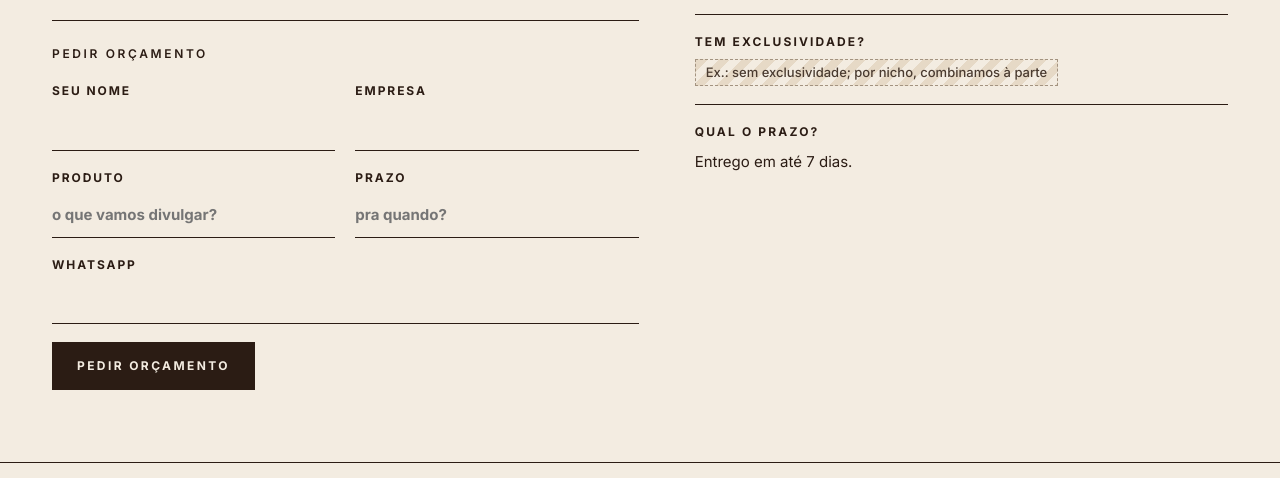
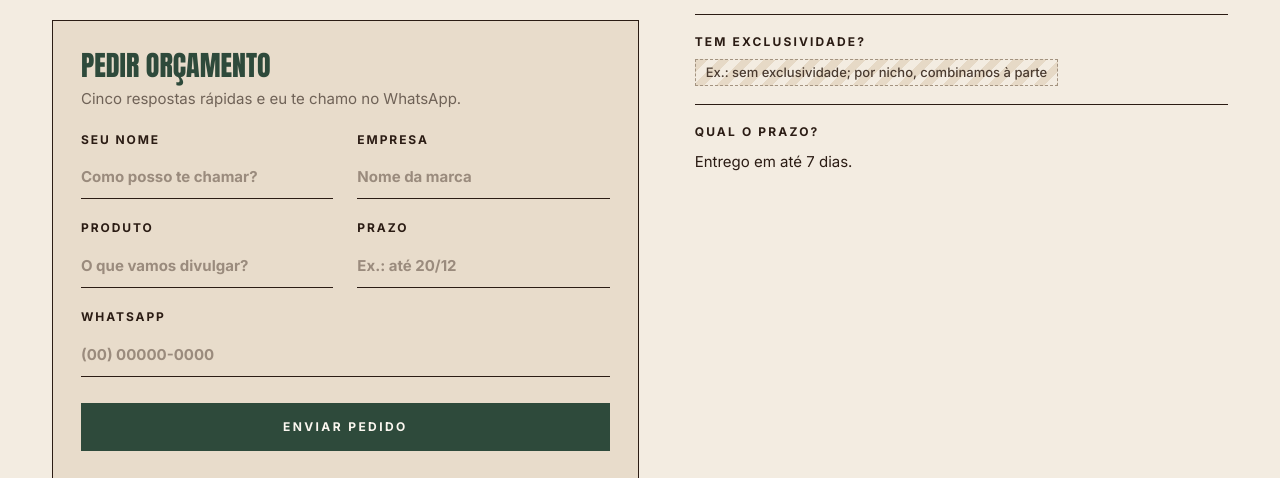
Before and after one commit to camilacostamvc-spec/UGC, a plain HTML site: page index.html in a window 1280 px wide. Shown: the part 5192-5670 px from the top of the page. Drawn offline with Linux system fonts and the light colour scheme; a web font is replaced by a local one.

Commit message:
Formulário de orçamento em bloco destacado, com exemplos nos campos
Co-Authored-By: Claude Opus 5.5 <noreply@anthropic.com>
Claude-Session: https://claude.ai/code/session_013FPiWjEm3tbXmwRepfBJhQ

```diff
--- a/index.html
+++ b/index.html
@@ -219,13 +219,17 @@ h2.titulo .cursiva{position:relative;display:inline-block;margin-left:.18em;font
 .contato h2{color:var(--verde);font-size:clamp(40px,5vw,56px)}
 .contato h2 .cursiva{position:absolute;color:var(--terra);left:0;top:-.95em;font-size:.55em;margin:0}
 .chamado{font-size:16px;margin:18px 0 26px;max-width:440px}
-form.orc{margin-top:36px;display:grid;grid-template-columns:1fr 1fr;gap:18px 20px;border-top:1.5px solid var(--marrom);padding-top:24px}
+form.orc{margin-top:36px;display:grid;grid-template-columns:1fr 1fr;gap:20px 24px;background:var(--bege);border:1.5px solid var(--marrom);padding:30px 28px 28px}
+form.orc .orc-titulo{font-family:Anton,Impact,sans-serif;font-weight:400;font-size:28px;line-height:1;text-transform:uppercase;color:var(--verde)}
+form.orc .orc-sub{margin-top:8px;font-size:15px;color:var(--cinza)}
+form.orc input::placeholder{color:#9A8B7D}
+form.orc button[type=submit]{width:100%;margin-top:6px}
 form.orc .cheio{grid-column:1/-1}
 form.orc label{display:block;font-size:12px;font-weight:700;letter-spacing:.16em;text-transform:uppercase}
 form.orc input{display:block;width:100%;margin-top:6px;border:0;border-bottom:1.5px solid var(--marrom);background:transparent;padding:10px 0;font:inherit;font-size:15px;color:var(--marrom);border-radius:0}
 form.orc input:focus{outline:none;border-bottom-color:var(--terra)}
 form.orc .esconde{position:absolute;left:-9999px;width:1px;height:1px;overflow:hidden}
-.form-msg{margin-top:36px;padding:24px;border:1.5px solid var(--marrom);font-family:Anton,Impact,sans-serif;font-size:28px;text-transform:uppercase;color:var(--verde)}
+.form-msg{margin-top:36px;padding:24px;border:1.5px solid var(--marrom);background:var(--bege);font-family:Anton,Impact,sans-serif;font-size:28px;text-transform:uppercase;color:var(--verde)}
 .form-erro{grid-column:1/-1;font-size:14px;display:none}
 .form-erro.on{display:block}
 .form-erro .btn{margin-top:10px}
@@ -292,7 +296,7 @@ body.travado{overflow:hidden}
   .abas::-webkit-scrollbar{display:none}
   .aba{padding:10px 14px}
   .nicho-grade{grid-template-columns:1fr 1fr;gap:12px}
-  form.orc{grid-template-columns:1fr}
+  form.orc{grid-template-columns:1fr;padding:24px 18px}
   .serv-grade{grid-template-columns:1fr}
   .servicos{padding:56px 0}
   .trilho span{font-size:18px}
@@ -502,7 +506,8 @@ const TEXTOS = {
     zap_msg: 'Oi, {nome}! Vi seu portfólio e quero conversar sobre vídeos pra minha marca.',
     email_assunto: 'Vídeos UGC pra minha marca',
     form_titulo: 'Pedir orçamento', form_nome: 'Seu nome', form_empresa: 'Empresa', form_produto: 'Produto', form_prazo: 'Prazo', form_zap: 'WhatsApp',
-    form_produto_ph: 'o que vamos divulgar?', form_prazo_ph: 'pra quando?', form_enviando: 'Enviando...',
+    form_produto_ph: 'O que vamos divulgar?', form_prazo_ph: 'Ex.: até 20/12', form_enviando: 'Enviando...',
+    form_sub: 'Cinco respostas rápidas e eu te chamo no WhatsApp.', form_nome_ph: 'Como posso te chamar?', form_empresa_ph: 'Nome da marca', form_enviar: 'Enviar pedido',
     form_ok: 'Recebi! Te chamo em breve.', form_erro: 'Não consegui enviar agora. Me chama direto:',
     assistir: 'Assistir', titulo_pagina: 'Camila Costa · portfólio UGC'
   },
@@ -533,7 +538,8 @@ const TEXTOS = {
     zap_msg: "Hi, {nome}! I saw your portfolio and I'd like to talk about videos for my brand.",
     email_assunto: 'UGC videos for my brand',
     form_titulo: 'Get a quote', form_nome: 'Your name', form_empresa: 'Company', form_produto: 'Product', form_prazo: 'Deadline', form_zap: 'WhatsApp',
-    form_produto_ph: 'what are we promoting?', form_prazo_ph: 'when do you need it?', form_enviando: 'Sending...',
+    form_produto_ph: 'What are we promoting?', form_prazo_ph: 'E.g.: by Dec 20', form_enviando: 'Sending...',
+    form_sub: "Five quick answers and I'll message you on WhatsApp.", form_nome_ph: 'What should I call you?', form_empresa_ph: 'Brand name', form_enviar: 'Send request',
     form_ok: "Got it! I'll get back to you soon.", form_erro: "I couldn't send it right now. Message me directly:",
     assistir: 'Watch', titulo_pagina: 'Camila Costa · UGC portfolio'
   }
@@ -885,14 +891,14 @@ function montarFormulario() {
   if (!DADOS.formspree) { area.innerHTML = ''; return; }
   area.innerHTML =
     '<form class="orc" id="orc" novalidate>' +
-    '<p class="etq cheio">' + esc(t('form_titulo')) + '</p>' +
-    '<label>' + esc(t('form_nome')) + '<input name="nome" required autocomplete="name"></label>' +
-    '<label>' + esc(t('form_empresa')) + '<input name="empresa" required autocomplete="organization"></label>' +
+    '<div class="cheio"><p class="orc-titulo">' + esc(t('form_titulo')) + '</p><p class="orc-sub">' + esc(t('form_sub')) + '</p></div>' +
+    '<label>' + esc(t('form_nome')) + '<input name="nome" required autocomplete="name" placeholder="' + esc(t('form_nome_ph')) + '"></label>' +
+    '<label>' + esc(t('form_empresa')) + '<input name="empresa" required autocomplete="organization" placeholder="' + esc(t('form_empresa_ph')) + '"></label>' +
     '<label>' + esc(t('form_produto')) + '<input name="produto" required placeholder="' + esc(t('form_produto_ph')) + '"></label>' +
     '<label>' + esc(t('form_prazo')) + '<input name="prazo" required placeholder="' + esc(t('form_prazo_ph')) + '"></label>' +
-    '<label class="cheio">' + esc(t('form_zap')) + '<input name="whatsapp" type="tel" required autocomplete="tel"></label>' +
+    '<label class="cheio">' + esc(t('form_zap')) + '<input name="whatsapp" type="tel" required autocomplete="tel" placeholder="(00) 00000-0000"></label>' +
     '<input class="esconde" type="text" name="_gotcha" tabindex="-1" autocomplete="off" aria-hidden="true">' +
-    '<div class="cheio"><button class="btn btn-escuro" type="submit">' + esc(t('form_titulo')) + '</button></div>' +
+    '<div class="cheio"><button class="btn btn-verde" type="submit">' + esc(t('form_enviar')) + '</button></div>' +
     '<div class="form-erro" id="formErro">' + esc(t('form_erro')) + '<br>' + botaoContatoPrincipal('btn-verde') + '</div>' +
     '</form>';
   const f = $('#orc');
@@ -903,7 +909,7 @@ function montarFormulario() {
     botao.disabled = true; botao.textContent = t('form_enviando');
     fetch(DADOS.formspree, { method: 'POST', body: new FormData(f), headers: { 'Accept': 'application/json' } })
       .then(r => { if (!r.ok) throw new Error('erro'); area.innerHTML = '<p class="form-msg">' + esc(t('form_ok')) + '</p>'; })
-      .catch(() => { botao.disabled = false; botao.textContent = t('form_titulo'); $('#formErro').classList.add('on'); });
+      .catch(() => { botao.disabled = false; botao.textContent = t('form_enviar'); $('#formErro').classList.add('on'); });
   });
 }
 
```
